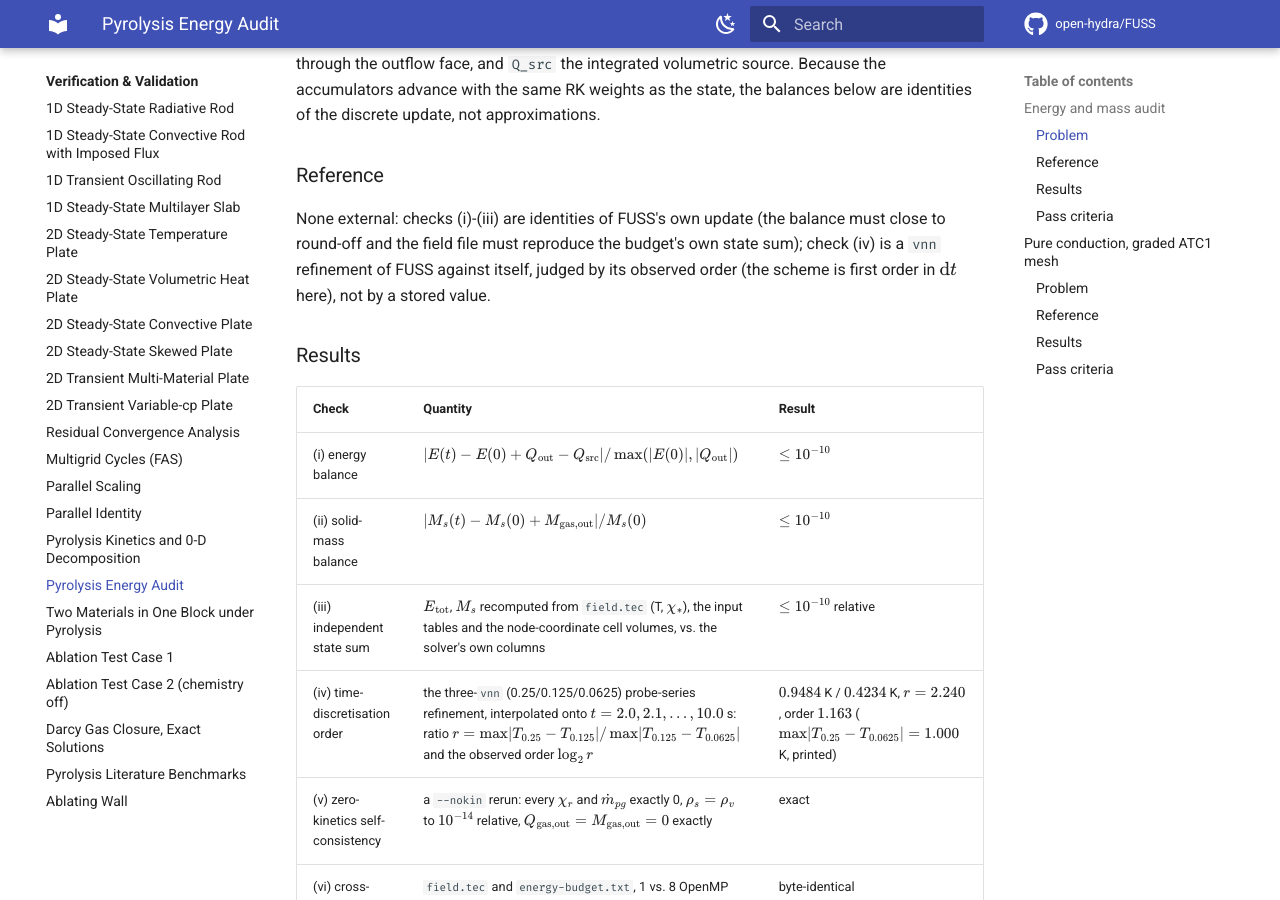
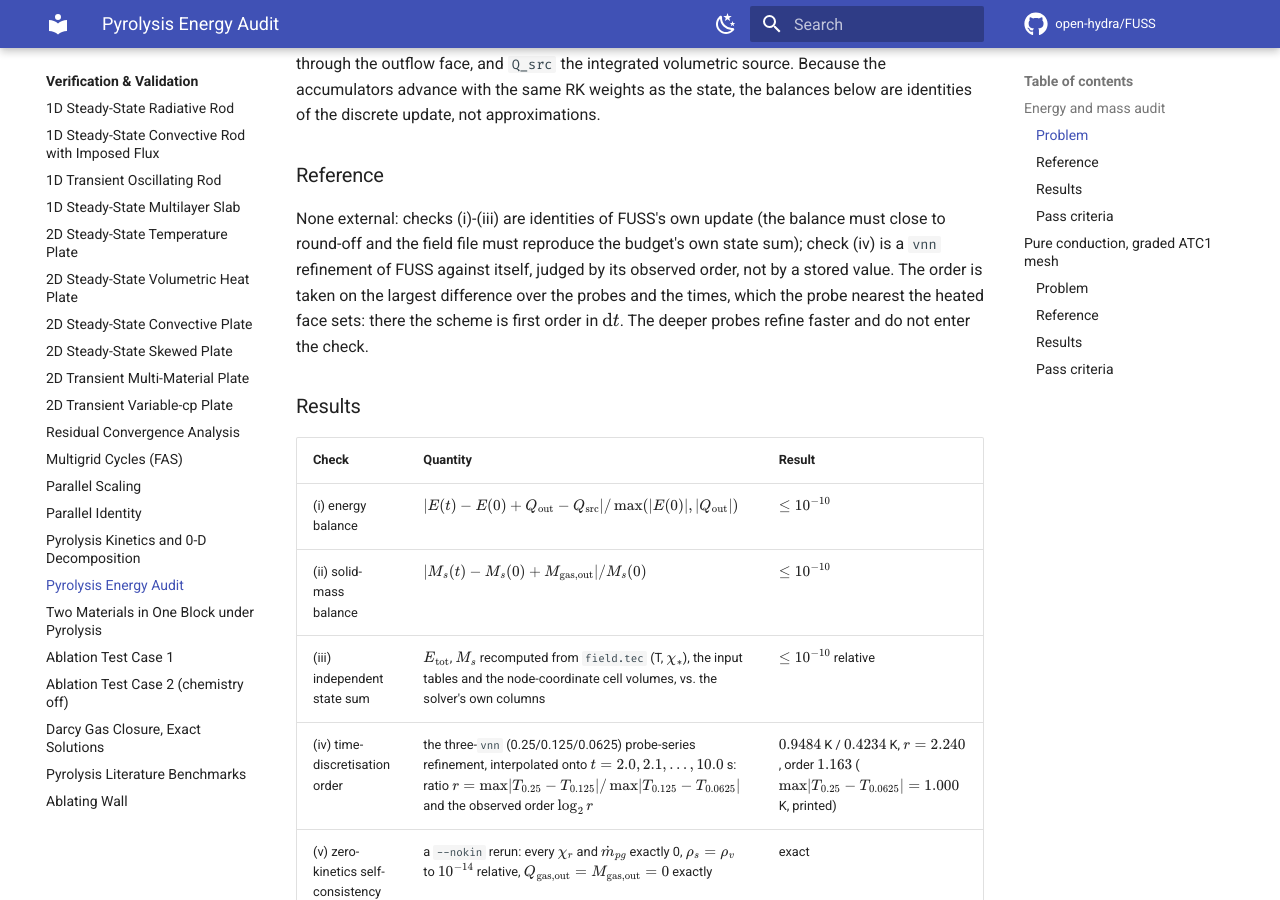
Before and after one commit to open-hydra/FUSS, an MkDocs documentation site: the page built from docs/vv/pyrolysis-energy-audit.md, in a window 1280 px wide and 900 px high, scrolled down 797 px. Built offline with MkDocs 1.6.1 and Material for MkDocs 9.7.7, drawn with Linux system fonts in a browser that asks for light colours; comment, search, counter and statistics services are not loaded.

Commit message:
docs(vv): the energy audit's first-order statement names the probe that sets it
Co-Authored-By: Claude Fable 5.2 <noreply@anthropic.com>
Claude-Session: https://claude.ai/code/session_01Q6mgzZ4Em2XSijeD1s9D94

```diff
--- a/docs/vv/pyrolysis-energy-audit.md
+++ b/docs/vv/pyrolysis-energy-audit.md
@@ -31,8 +31,9 @@ discrete update, not approximations.
 
 None external: checks (i)-(iii) are identities of FUSS's own update (the balance must close to
 round-off and the field file must reproduce the budget's own state sum); check (iv) is a `vnn`
-refinement of FUSS against itself, judged by its observed order (the scheme is first order in $\mathrm dt$
-here), not by a stored value.
+refinement of FUSS against itself, judged by its observed order, not by a stored value. The order is taken on the largest difference over
+the probes and the times, which the probe nearest the heated face sets: there the scheme is first order
+in $\mathrm dt$. The deeper probes refine faster and do not enter the check.
 
 ### Results
 
```
Also changed, not shown: 1 other file.
